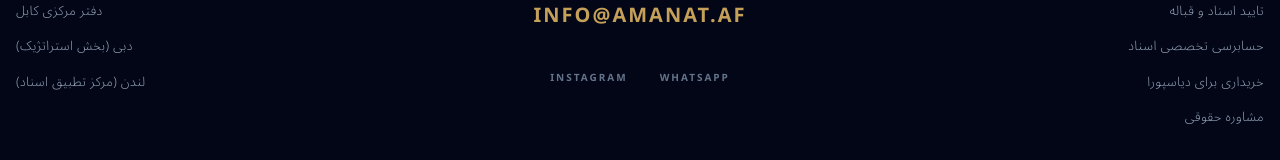
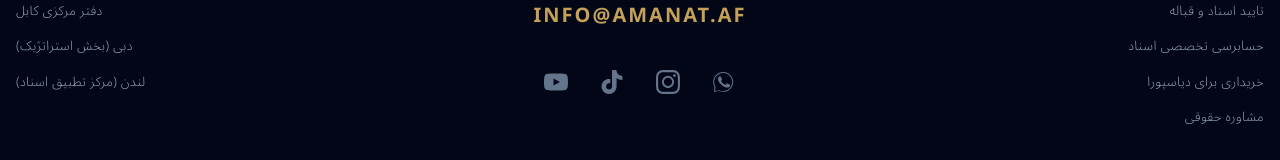
Before and after one commit to zsalehi441-tech/Amanat-Properties, a React (Vite) app: page / in a window 1280 px wide. Shown: the part 5392-5552 px from the top of the page. Built offline with nearby package versions, Linux system fonts and the light colour scheme; a web font is replaced by a local one.

Commit message:
Add YouTube and TikTok social links with premium icons

```diff
--- a/components/Layout.tsx
+++ b/components/Layout.tsx
@@ -149,8 +149,18 @@
               <h3 className="text-slate-900 dark:text-white text-[10px] font-bold uppercase tracking-[0.4em] mb-8 opacity-70">{t.nav.contact}</h3>
               <p className="text-brand-gold text-xl font-bold mb-4 tracking-widest uppercase">info@amanat.af</p>
               <div className="flex justify-center gap-8 mt-10">
-                <a href="https://wa.me/93791606227" target="_blank" rel="noopener noreferrer" className="text-slate-400 dark:text-slate-500 hover:text-brand-gold transition-colors text-[10px] uppercase tracking-[0.2em] font-bold">WhatsApp</a>
-                <a href="https://www.instagram.com/amanat_properties" target="_blank" rel="noopener noreferrer" className="text-slate-400 dark:text-slate-500 hover:text-brand-gold transition-colors text-[10px] uppercase tracking-[0.2em] font-bold">Instagram</a>
+                <a href="https://wa.me/93791606227" target="_blank" rel="noopener noreferrer" className="text-slate-400 dark:text-slate-500 hover:text-brand-gold transition-all duration-300 hover:scale-110" aria-label="WhatsApp">
+                  <svg className="w-6 h-6" fill="currentColor" viewBox="0 0 24 24"><path d="M17.472 14.382c-.297-.149-1.758-.867-2.03-.967-.273-.099-.471-.148-.67.15-.197.297-.767.966-.94 1.164-.173.199-.347.223-.644.075-.297-.15-1.255-.463-2.39-1.475-.883-.788-1.48-1.761-1.653-2.059-.173-.297-.018-.458.13-.606.134-.133.298-.347.446-.52.149-.174.198-.298.298-.497.099-.198.05-.371-.025-.52-.075-.149-.669-1.612-.916-2.207-.242-.579-.487-.5-.669-.51-.173-.008-.371-.01-.57-.01-.198 0-.52.074-.792.372-.272.297-1.04 1.016-1.04 2.479 0 1.462 1.065 2.875 1.213 3.074.149.198 2.096 3.2 5.077 4.487.709.306 1.262.489 1.694.625.712.227 1.36.195 1.871.118.571-.085 1.758-.719 2.006-1.413.248-.694.248-1.289.173-1.413-.074-.124-.272-.198-.57-.347m-4.821 7.454c-1.884 0-3.73-.508-5.337-1.467L3 21l.652-4.14A8.995 8.995 0 012.182 12c0-4.962 4.038-9 9-9 4.962 0 9 4.038 9 9 0 4.963-4.038 9-9 9m0-19c-5.514 0-10 4.486-10 10 0 1.81.483 3.513 1.321 4.98L2 22l5.121-1.321A9.914 9.914 0 0011.182 22c5.514 0 10-4.486 10-10 0-5.514-4.486-10-10-10z" /></svg>
+                </a>
+                <a href="https://www.instagram.com/amanat_properties" target="_blank" rel="noopener noreferrer" className="text-slate-400 dark:text-slate-500 hover:text-brand-gold transition-all duration-300 hover:scale-110" aria-label="Instagram">
+                  <svg className="w-6 h-6" fill="currentColor" viewBox="0 0 24 24"><path d="M12 2.163c3.204 0 3.584.012 4.85.07 1.366.062 2.633.332 3.608 1.308.975.975 1.245 2.242 1.308 3.608.058 1.266.07 1.646.07 4.85s-.012 3.584-.07 4.85c-.062 1.366-.332 2.633-1.308 3.608-.975.975-2.242 1.246-3.608 1.308-1.266.058-1.646.07-4.85.07s-3.584-.012-4.85-.07c-1.366-.062-2.633-.332-3.608-1.308-.975-.975-1.245-2.242-1.308-3.608-.058-1.266-.07-1.646-.07-4.85s.012-3.584.07-4.85c.062-1.366.332-2.633 1.308-3.608.975-.975 2.242-1.245 3.608-1.308 1.266-.058 1.646-.07 4.85-.07M12 0C8.741 0 8.333.014 7.053.072 2.695.272.273 2.69.073 7.052.014 8.333 0 8.741 0 12c0 3.259.014 3.668.072 4.948.2 4.358 2.618 6.78 6.98 6.981 1.281.058 1.689.072 4.948.072 3.259 0 3.668-.014 4.948-.072 4.354-.2 6.782-2.618 6.979-6.98.059-1.28.073-1.689.073-4.948 0-3.259-.014-3.667-.072-4.947-.196-4.354-2.617-6.78-6.979-6.98C15.668.014 15.259 0 12 0zm0 5.838a6.162 6.162 0 100 12.324 6.162 6.162 0 000-12.324zM12 16a4.162 4.162 0 110-8.324 4.162 4.162 0 010 8.324zm6.406-11.845a1.44 1.44 0 100 2.881 1.44 1.44 0 000-2.881z" /></svg>
+                </a>
+                <a href="https://www.tiktok.com/@amanatproperties" target="_blank" rel="noopener noreferrer" className="text-slate-400 dark:text-slate-500 hover:text-brand-gold transition-all duration-300 hover:scale-110" aria-label="TikTok">
+                  <svg className="w-6 h-6" fill="currentColor" viewBox="0 0 24 24"><path d="M12.525.02c1.31-.02 2.61-.01 3.91-.02.08 1.53.63 3.09 1.75 4.17 1.12 1.11 2.7 1.62 4.24 1.79v4.03c-1.44-.05-2.89-.35-4.2-.97-.57-.26-1.1-.59-1.62-.93-.01 2.92.01 5.84-.02 8.75-.08 1.4-.54 2.79-1.35 3.94-1.31 1.92-3.58 3.17-5.91 3.21-1.43.08-2.86-.31-4.08-1.03-2.02-1.19-3.44-3.37-3.65-5.71-.02-.5-.03-1-.01-1.49.18-1.9 1.12-3.72 2.58-4.96 1.66-1.44 3.98-2.13 6.15-1.72.02 1.48-.04 2.96-.04 4.44-.9-.32-1.98-.23-2.81.3a2.91 2.91 0 00-1.28 2.02c-.04.42-.04.85.02 1.27.08.62.4 1.21.85 1.63.77.77 1.98 1.05 3.03.68 1.17-.46 1.93-1.67 1.92-2.92.03-5.32-.01-10.64.03-15.96z" /></svg>
+                </a>
+                <a href="https://www.youtube.com/@AmanatProperties-k7w" target="_blank" rel="noopener noreferrer" className="text-slate-400 dark:text-slate-500 hover:text-brand-gold transition-all duration-300 hover:scale-110" aria-label="YouTube">
+                  <svg className="w-6 h-6" fill="currentColor" viewBox="0 0 24 24"><path d="M23.498 6.186a3.016 3.016 0 00-2.122-2.136C19.505 3.545 12 3.545 12 3.545s-7.505 0-9.377.505A3.017 3.017 0 00.502 6.186C0 8.07 0 12 0 12s0 3.93.502 5.814a3.016 3.016 0 002.122 2.136c1.871.505 9.376.505 9.376.505s7.505 0 9.377-.505a3.015 3.015 0 002.122-2.136C24 15.93 24 12 24 12s0-3.93-.502-5.814zM9.545 15.568V8.432L15.818 12l-6.273 3.568z" /></svg>
+                </a>
               </div>
             </div>
 
```
